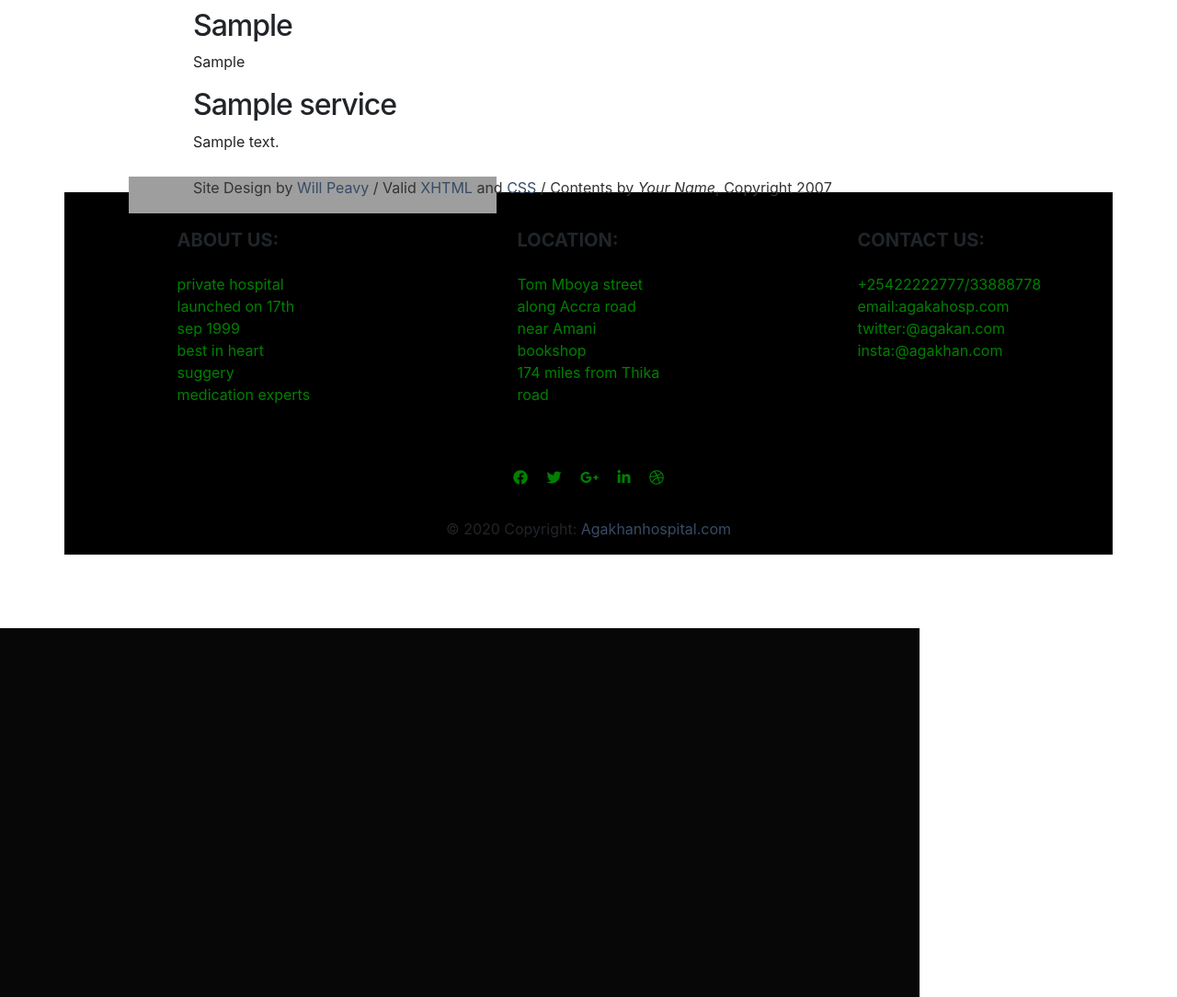
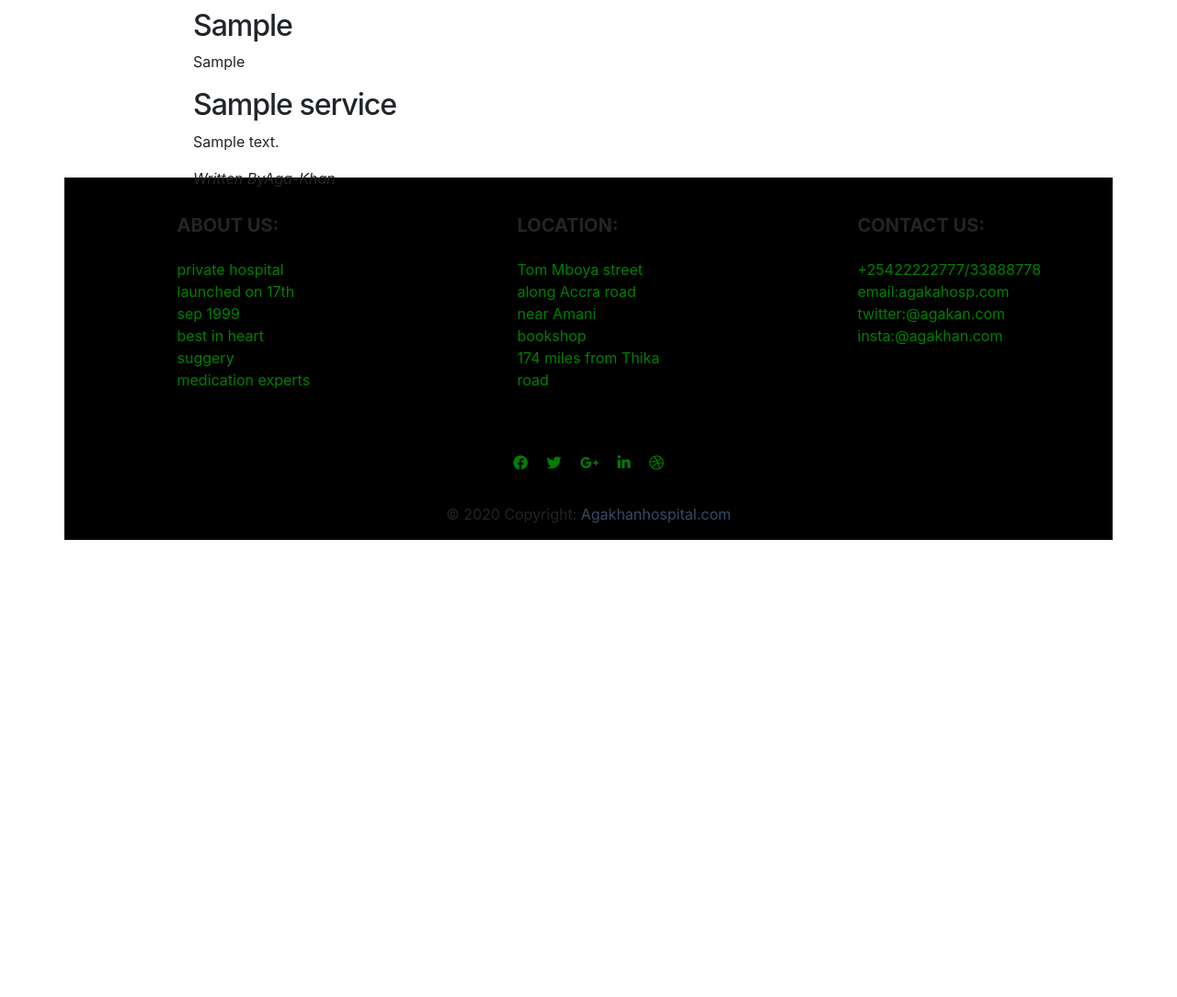
Before and after one commit to benstarke/Aga-Khan1, a Django app: template hospital/templates/hospital/search_results.html in a window 1280 px wide. Shown: the part 212-1296 px from the top of the page at 92% size. After the commit the page ends 799 px from the top, so only its background shows below. Run offline with Django 3.2, Linux system fonts and the light colour scheme; the template is opened without the code that fills it: values that come from a table or form of the project are taken from there, others are empty; tables that the repository leaves empty hold one stand-in row (values such as "Sample post"); some libraries are stand-ins or nearby versions; grey boxes are pictures that could not be loaded.

Commit message:
commit changes

```diff
--- a/hospital/templates/hospital/search_results.html
+++ b/hospital/templates/hospital/search_results.html
@@ -13,11 +13,8 @@
     <p>{{item.treatment}}</p>
     <h2>{{item.service_name}}</h2>
     <p>{{item.description}}</p>
+    <cite><i>Written By</i>Aga-Khan</cite>
   </div>
-  <div id="footer">
-    <p>Site Design by <a href="http://willpeavy.net" >Will Peavy</a> / Valid <a target="_blank" href="http://validator.w3.org/">XHTML</a> and <a target="_blank" href="http://jigsaw.w3.org/css-validator/">CSS</a> / Contents by <em>Your Name</em>, Copyright 2007</p>
-  </div>
-  <div id="cover"></div>
 </div>
   {% endfor %}
   <br><br><br>
```
